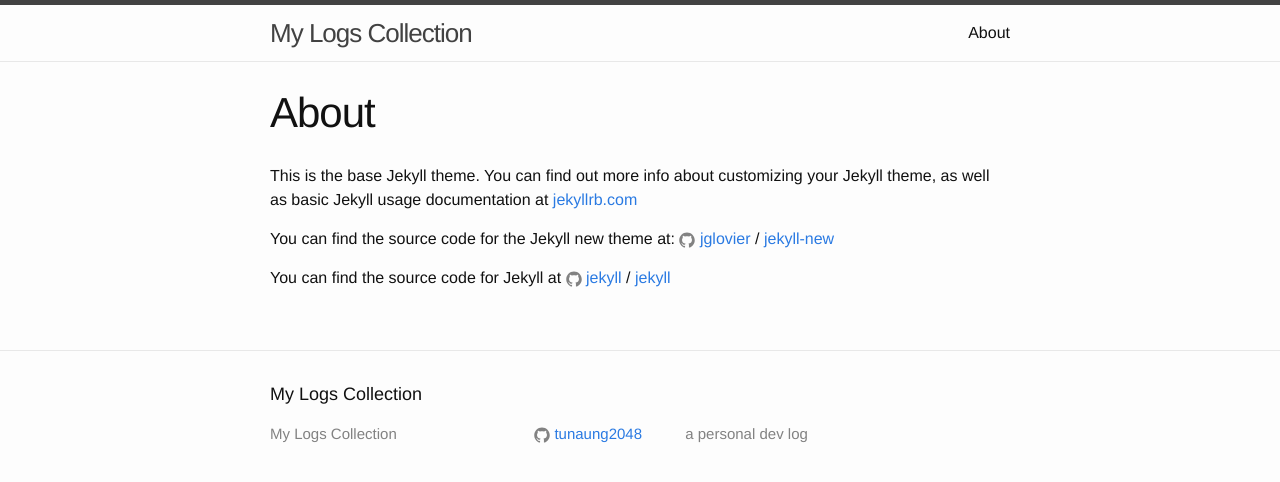
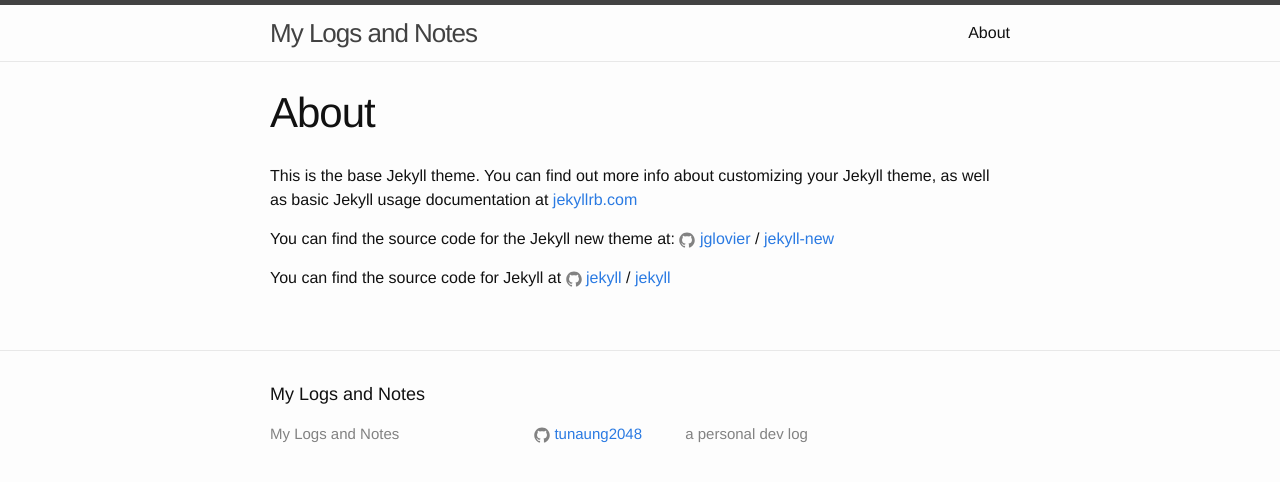
Before and after one commit to tunaung2048/tunaung2048.github.io, a Jekyll site: the page built from about.md, in a window 1280 px wide. Shown: the top 482 px of the page. Built offline with Jekyll 4.4.1, drawn with Linux system fonts in a browser that asks for light colours.

Commit message:
changed title

```diff
--- a/_config.yml
+++ b/_config.yml
@@ -6,7 +6,7 @@
 # 'jekyll serve'. If you change this file, please restart the server process.
 
 # Site settings
-title: My Logs Collection
+title: My Logs and Notes
 email: tunaung2048@gmail.com
 description: > # this means to ignore newlines until "baseurl:"
   a personal dev log
```
